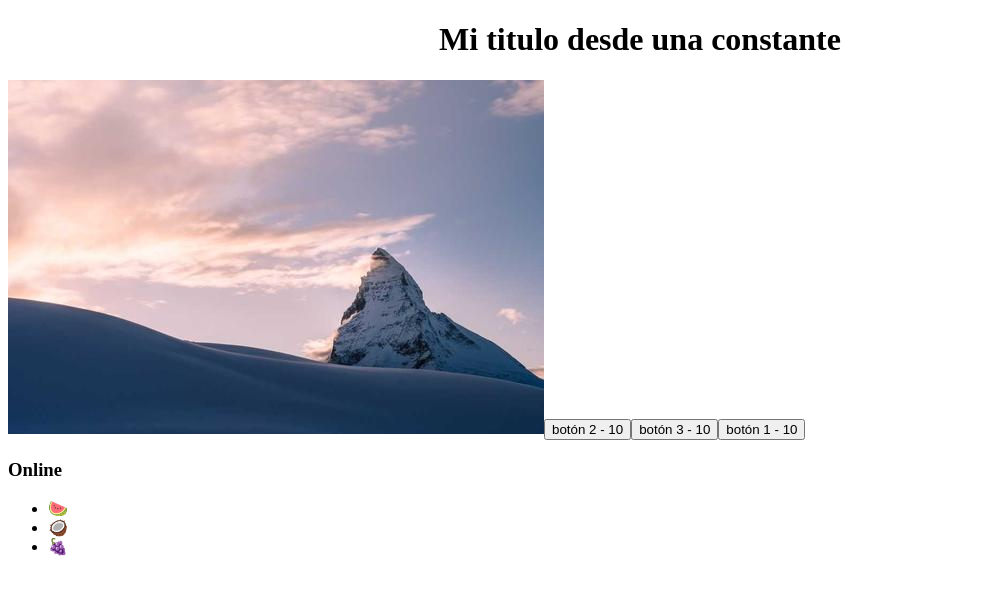
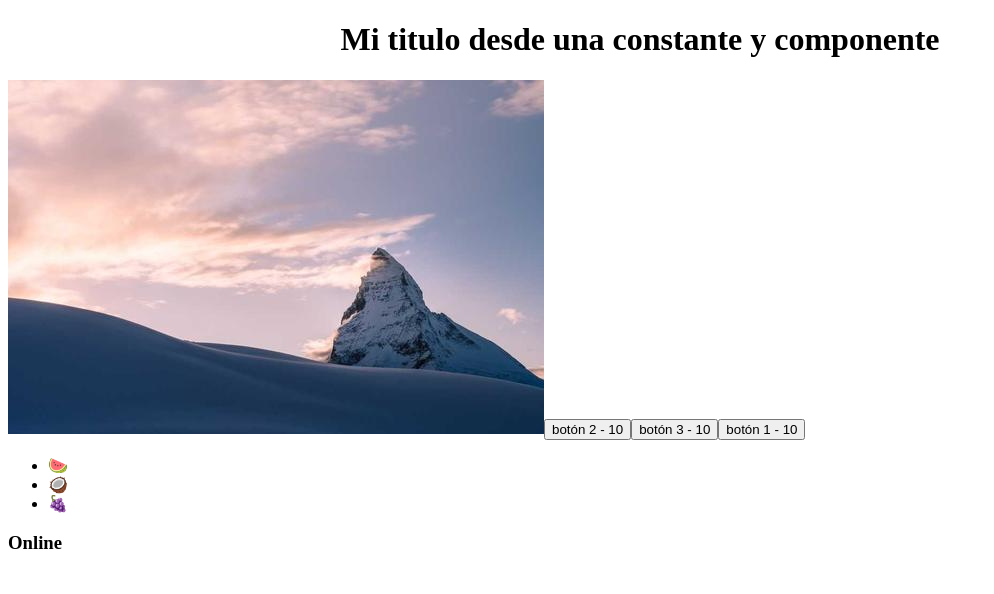
Before and after one commit to CarlosMoralesDev23/React-Bluuweb, a React (Vite) app: page / in a window 1280 px wide. Shown: the top 594 px of the page, without its empty margins (0-994 px from the left). Built offline with nearby package versions, Linux system fonts and the light colour scheme.

Commit message:
refactorizando en componentes

```diff
--- a/src/App.jsx
+++ b/src/App.jsx
@@ -1,18 +1,6 @@
-import { Fragment } from "react";
-import montañaNevada from "./assets/images/montaña-nevada.jpg"
-import PropTypes from "prop-types"
+import { Header } from "./Components/Header/Header";
+import { Main } from "./Components/Main/Main";
 
-
-const Button = ({ text, edad }) => {
-
-    return <button> {text} - {edad} </button>;
-
-};
-
-Button.propTypes = {
-    text : PropTypes.string.isRequired,
-    edad : PropTypes.string.isRequired
-}
 
 const OnlineText = () =>{
     return <h3>Online</h3>
@@ -22,33 +10,22 @@ const OfflineText = () => {
     return <h3>Offline</h3>;
 };
 
-const ItemFruit = (props)=>{
-    return <li>{props.fruit}</li>;
-}
 
-const fruits = ['🍉', '🥥', '🍇']
 
 const App = () => {
-    const title = `Mi titulo desde una constante`;
-    const classTitle = "text-center";
+
     // const pathImg = montañaNevada;
     const user = true
 
     return (
-        <Fragment>
-            <h1 className={classTitle}>{title}</h1>
-            <img src={montañaNevada} alt="montaña nevada" />
-            <Button text='botón 2' edad ='10' />
-            <Button text='botón 3' edad ='10' />
-            <Button text='botón 1' edad ='10' />
+        <>
+            <Header/>
+            <Main/>
+
 
             {user && <OnlineText />}
-            <ul>
-                {fruits.map((fruit, index)=>(
-                    <ItemFruit key={index} fruit={fruit} />
-                ))}
-            </ul>
-        </Fragment>
+
+        </>
     );
 };
 
--- /dev/null
+++ b/src/Components/Header/Header.jsx
@@ -0,0 +1,8 @@
+
+const title = `Mi titulo desde una constante y componente`;
+const classTitle = "text-center";
+
+
+export const Header = ()=>{
+    return <h1 className={classTitle}>{title}</h1>;
+}
--- /dev/null
+++ b/src/Components/Main/Buttons/Button.jsx
@@ -0,0 +1,15 @@
+import PropTypes from "prop-types";
+
+export const Button = ({ text, edad }) => {
+    return (
+        <button>
+            {" "}
+            {text} - {edad}{" "}
+        </button>
+    );
+};
+
+Button.propTypes = {
+    text: PropTypes.string.isRequired,
+    edad: PropTypes.string.isRequired,
+};
--- /dev/null
+++ b/src/Components/Main/Imagen/ImageMontaña.jsx
@@ -0,0 +1,8 @@
+
+import montañaNevada from "../../../assets/images/montaña-nevada.jpg";
+
+export const ImagenMontaña = () => {
+
+    return <img src={montañaNevada} alt="montaña nevada" />;
+
+}
--- /dev/null
+++ b/src/Components/Main/Lista/ItemFruit.jsx
@@ -0,0 +1,5 @@
+
+
+export const ItemFruit = (props)=>{
+    return <li>{props.fruit}</li>;
+}
--- /dev/null
+++ b/src/Components/Main/Main.jsx
@@ -0,0 +1,22 @@
+import { Button } from "./Buttons/Button";
+import { ImagenMontaña } from "./Imagen/ImageMontaña"
+import { ItemFruit } from "./Lista/ItemFruit";
+
+
+const fruits = ["🍉", "🥥", "🍇"];
+
+export const Main = ()=>{
+    return (
+        <>
+            <ImagenMontaña />
+            <Button text="botón 2" edad="10" />
+            <Button text="botón 3" edad="10" />
+            <Button text="botón 1" edad="10" />
+            <ul>
+                {fruits.map((fruit, index) => (
+                    <ItemFruit key={index} fruit={fruit} />
+                ))}
+            </ul>
+        </>
+    );
+}
```
